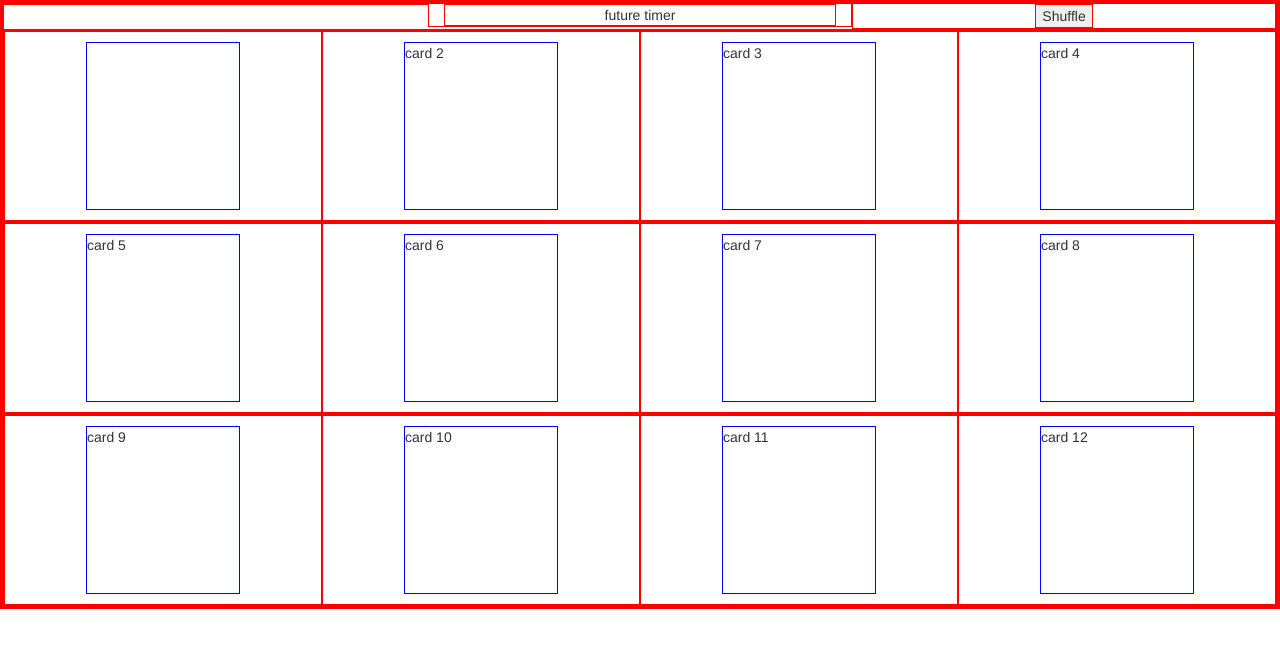
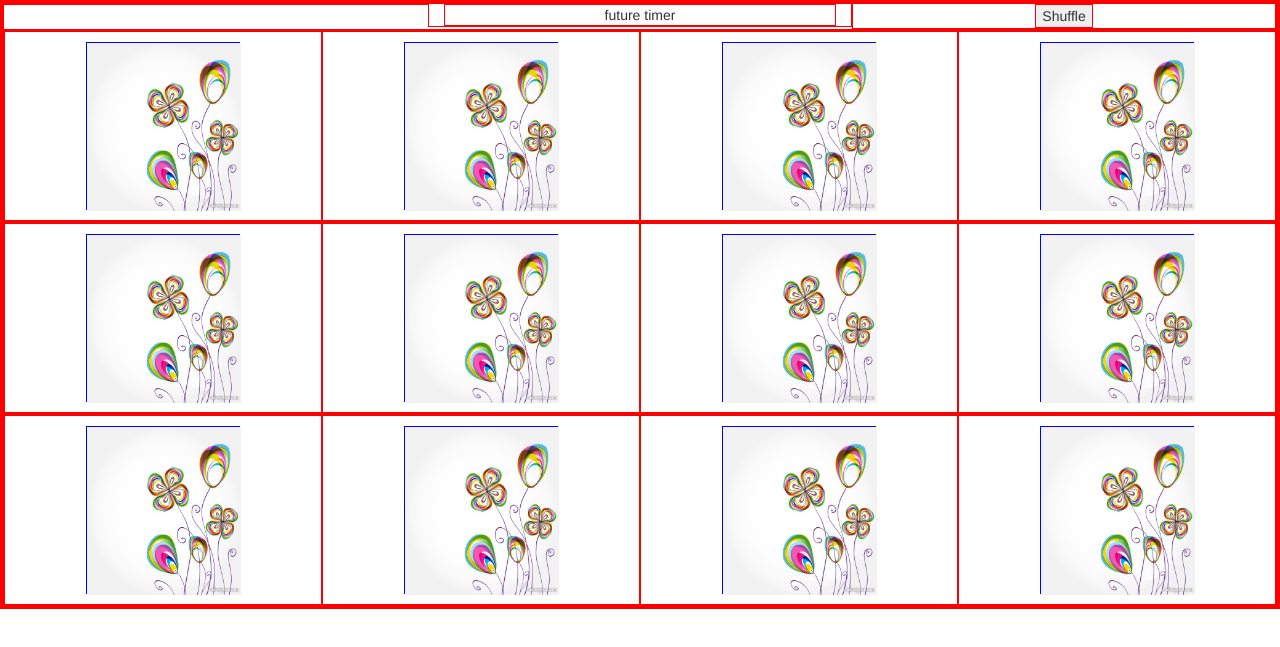
Before and after one commit to fj1/concentration, a plain HTML site: page index.html in a window 1280 px wide. Shown: the part 45-692 px from the top of the page. Drawn offline with nearby package versions, Linux system fonts and the light colour scheme.

Commit message:
card backs show on document load

```diff
--- a/index.html
+++ b/index.html
@@ -41,48 +41,55 @@
           </div>
         </div>
         <div class="col-md-3">
-          <div class="card">card 2</div>
+          <div class="card"></div>
         </div>
         <div class="col-md-3">
-          <div class="card">card 3</div>
+          <div class="card"></div>
         </div>
         <div class="col-md-3">
-          <div class="card">card 4</div>
+          <div class="card"></div>
         </div>
       </div>
       <div class="row">
         <div class="col-md-3">
-          <div class="card">card 5</div>
+          <div class="card"></div>
         </div>
         <div class="col-md-3">
-          <div class="card">card 6</div>
+          <div class="card"></div>
         </div>
         <div class="col-md-3">
-          <div class="card">card 7</div>
+          <div class="card"></div>
         </div>
         <div class="col-md-3">
-          <div class="card">card 8</div>
+          <div class="card"></div>
         </div>
       </div>
       <div class="row">
         <div class="col-md-3">
-          <div class="card">card 9</div>
+          <div class="card"></div>
         </div>
         <div class="col-md-3">
-          <div class="card">card 10</div>
+          <div class="card"></div>
         </div>
         <div class="col-md-3">
-          <div class="card">card 11</div>
+          <div class="card"></div>
         </div>
         <div class="col-md-3">
-          <div class="card">card 12</div>
+          <div class="card"></div>
         </div>
       </div>
 
     </div> <!-- end class="container-fluid" -->
 
-    <!-- js -->
+    <!-- jq -->
     <script src="http://ajax.googleapis.com/ajax/libs/jquery/1.11.1/jquery.min.js"></script>
+    <script type="text/javascript">
+      // display cards on board (showing the card backs)
+      $(document).ready(function() {
+        $('.card').html("<img src='public/images/back.jpg'>")
+      });
+    </script>
+
     <!-- bootstrap js -->
     <script type="text/javascript" src="public/js/bootstrap.js"></script>
     <script type="text/javascript" src="public/js/app.js"></script>
--- a/public/js/app.js
+++ b/public/js/app.js
@@ -1,9 +1,5 @@
-// create a filename for an image, given a Card obj
-function cardName() {
-  return "kitten" + this.num + ".jpg";
-}
 
-// constructor for Card objects
-function Card(num) {
-  this.num = num;
-}
+// // display cards on board
+// $(document).ready(function() {
+//   $('.card').each.html("<img src='public/back.jpg'>")
+// });
```
Also changed, not shown: public/js/cards.json (added, +50 -0 lines).
